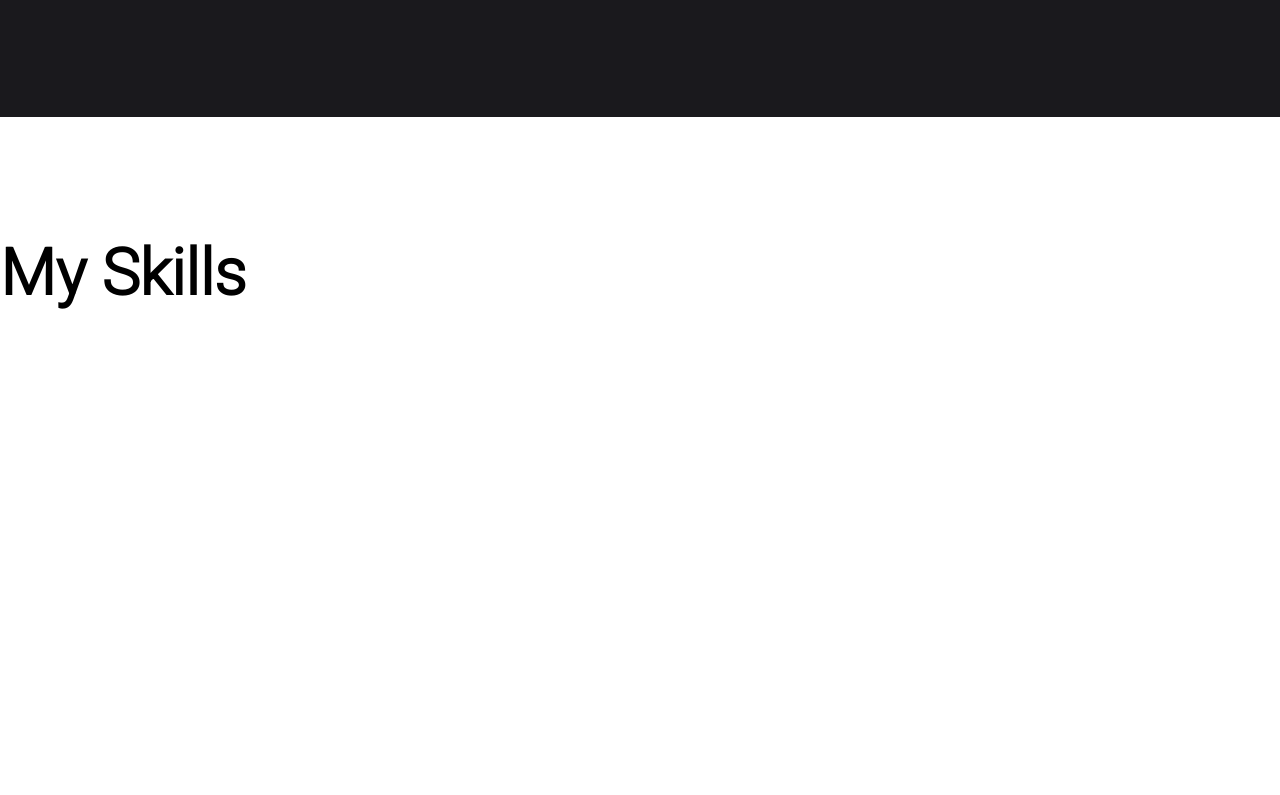
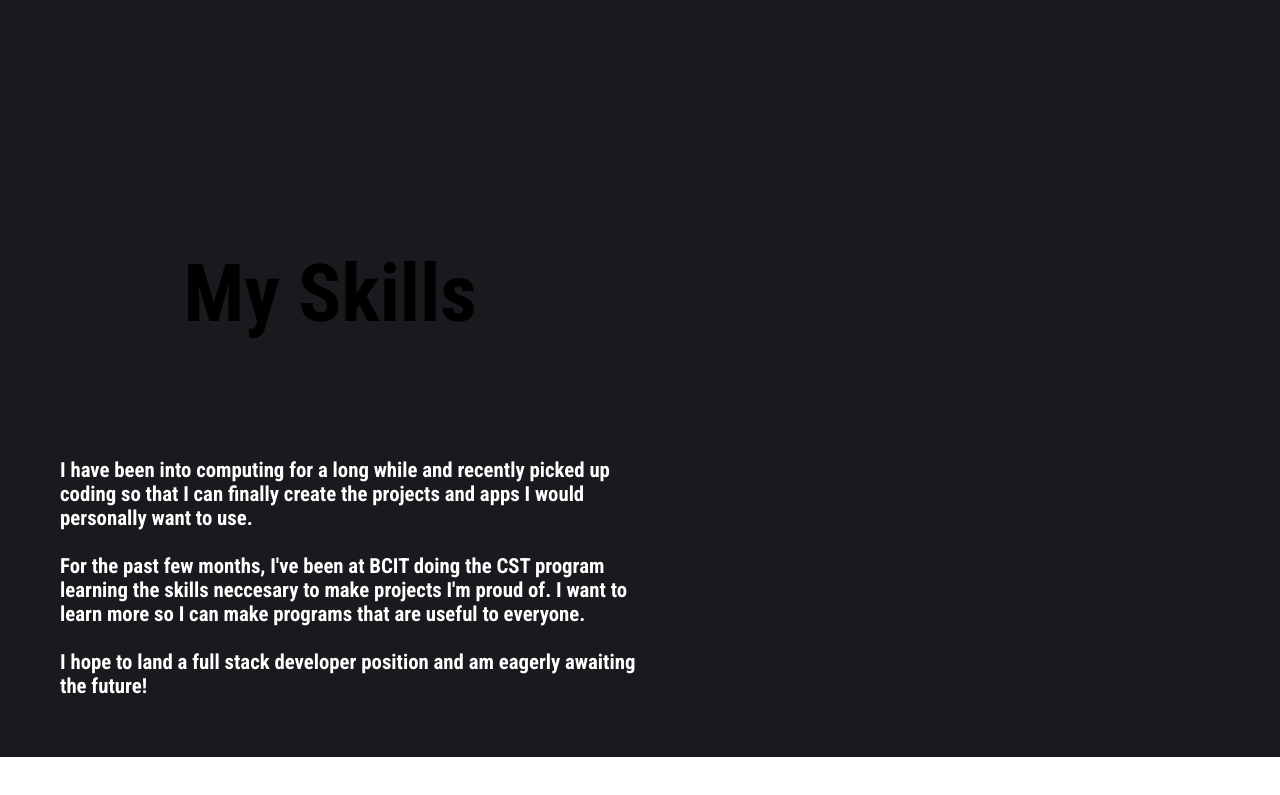
Before and after one commit to kavindail/ReactWebsite, a React app in the folder my-app/: page / in a window 1280 px wide. Shown: the part 683-1478 px from the top of the page. After the commit the page ends 1440 px from the top, so only its background shows below. Built offline with nearby package versions, Linux system fonts and the light colour scheme.

Commit message:
added about section unfinished still needs spinning text cube

```diff
--- a/my-app/src/About.css
+++ b/my-app/src/About.css
@@ -1,24 +1,68 @@
+#about{
 
-#About{
-    height:150vh !important;
-    flex-direction: column !important;
+    display:flex;
+    align-items: top;
+    justify-content: top;
 
-}
-#About h1{
-    margin-right:1em !important;
-    font-size: 4em !important;
-}
-#About p{
-    width: 80vw !important;
 
-    height:300px !important;
 
-    margin-right: 5em !important;
+        height:80vh;
+        background-color:#1a191d;
 
-    font-size: 1.2em !important;
-}
 
-.tagcloud{
-    font-size: 15px !important;
-    letter-spacing: 0.5px !important;
-}
+    }
+
+    #about h1{
+
+    display: flex;
+    align-items: top;
+    justify-content: center;
+
+        font-family: 'Roboto Condensed', sans-serif;
+    font-size: 5em;
+    margin-left: 10%;
+    }
+
+    #about p{
+        display: flex;
+
+    justify-content: center;
+    align-items: center;
+
+        width: 600px;
+        height:250px;
+        border: 0px solid white;
+        margin-left: 10%;
+
+        font-size: 1.3em;
+
+
+    }
+
+
+
+
+
+    /*     Importing Google fonts    */
+    @import url('https://fonts.googleapis.com/css2?family=Bebas+Neue&display=swap');
+
+
+
+    /* Applying CSS to sphere */
+    .tagcloud {
+
+
+    display: flex;
+    flex-direction: column;
+    overflow:hidden;
+      justify-content: center;
+      align-items: center;
+
+
+
+     font-weight: bold;
+     letter-spacing: 1px;
+     font-family: 'Bebas Neue', cursive;
+     font-size: 20px;
+
+    }
--- a/my-app/src/About.js
+++ b/my-app/src/About.js
@@ -5,7 +5,8 @@
 
 
   return (
-<div id = "About">
+<div id = "about">
+
 <div>
     <br></br>
     <br></br>
@@ -35,9 +36,6 @@
 
 
 
-
-
-
 </div>
 
       );
```
Lines whose indentation alone changed are shown as unchanged.
